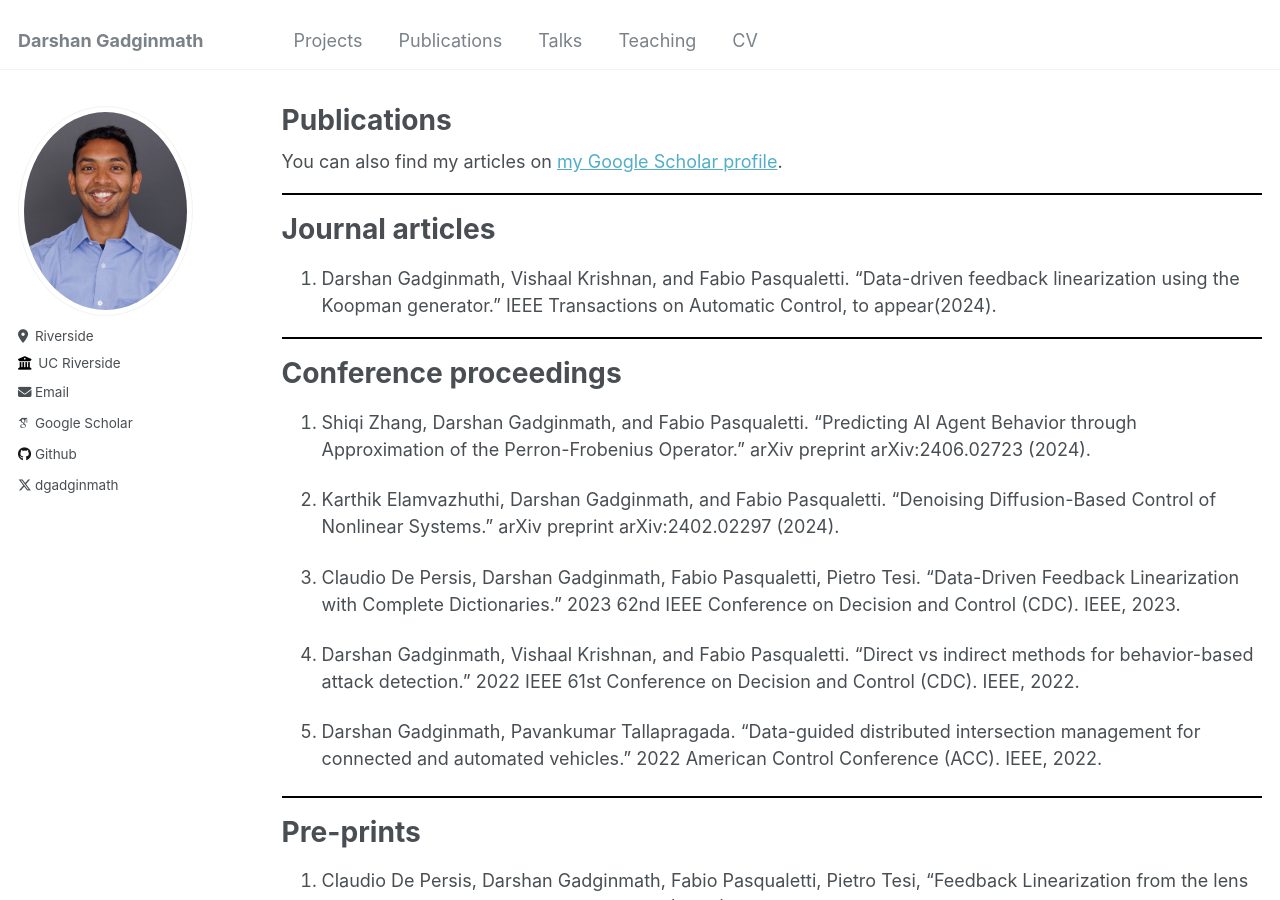
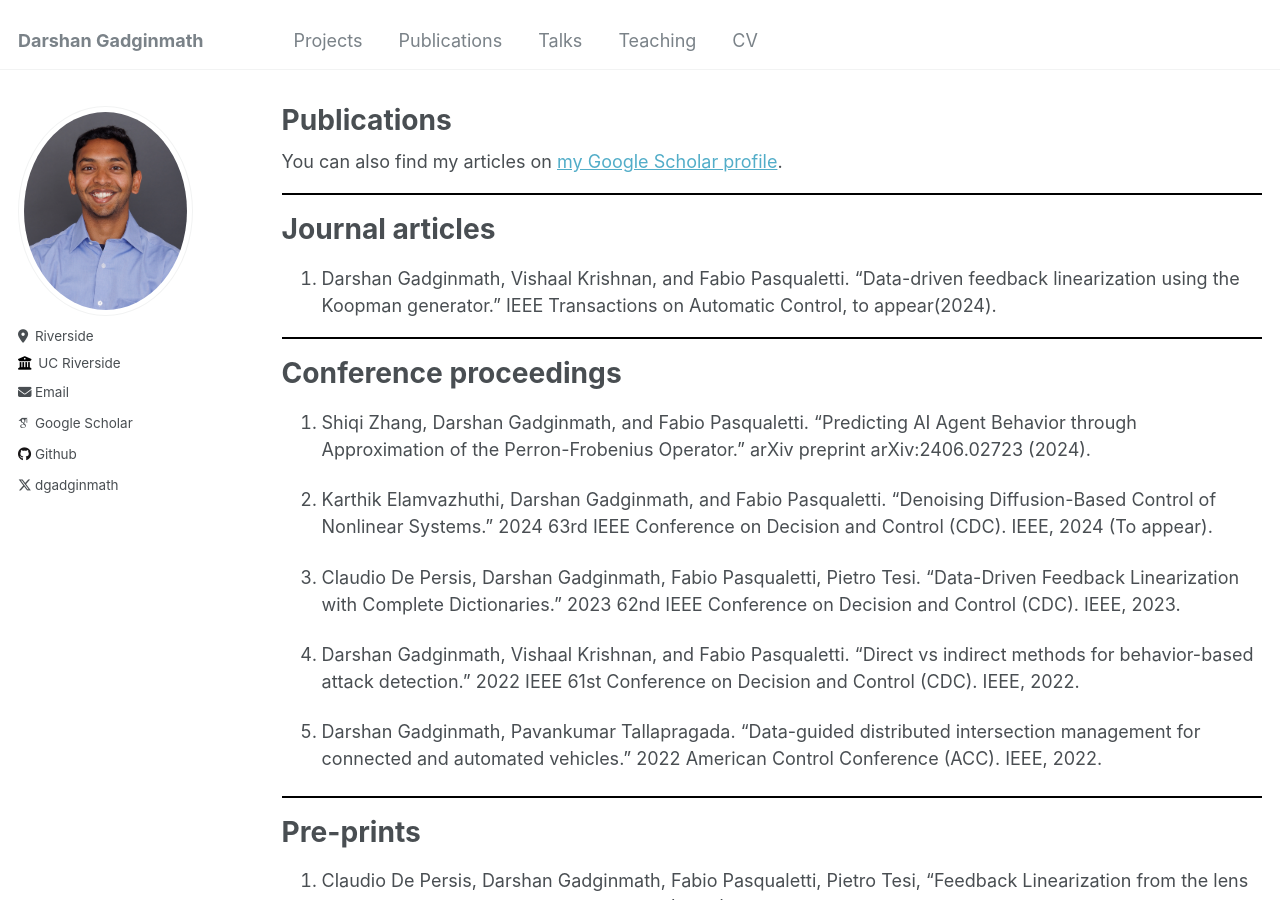
Before and after one commit to darshangm/darshangm.github.io, a Jekyll site: the page built from _pages/publications.md, in a window 1280 px wide and 900 px high. Built offline with Jekyll 4.4.1, drawn with Linux system fonts in a browser that asks for light colours; some web fonts are replaced.

Commit message:
paper edit

```diff
--- a/_pages/publications.md
+++ b/_pages/publications.md
@@ -20,7 +20,7 @@ Conference proceedings
 ======
 1. Shiqi Zhang, Darshan Gadginmath, and Fabio Pasqualetti. "Predicting AI Agent Behavior through Approximation of the Perron-Frobenius Operator." arXiv preprint arXiv:2406.02723 (2024).
 
-2. Karthik Elamvazhuthi, Darshan Gadginmath, and Fabio Pasqualetti. "Denoising Diffusion-Based Control of Nonlinear Systems." arXiv preprint arXiv:2402.02297 (2024).
+2. Karthik Elamvazhuthi, Darshan Gadginmath, and Fabio Pasqualetti. "Denoising Diffusion-Based Control of Nonlinear Systems." 2024 63rd IEEE Conference on Decision and Control (CDC). IEEE, 2024 (To appear).
 
 3. Claudio De Persis, Darshan Gadginmath, Fabio Pasqualetti, Pietro Tesi. "Data-Driven Feedback Linearization with Complete Dictionaries." 2023 62nd IEEE Conference on Decision and Control (CDC). IEEE, 2023.
 
```
Also changed, not shown: 4 other files.
